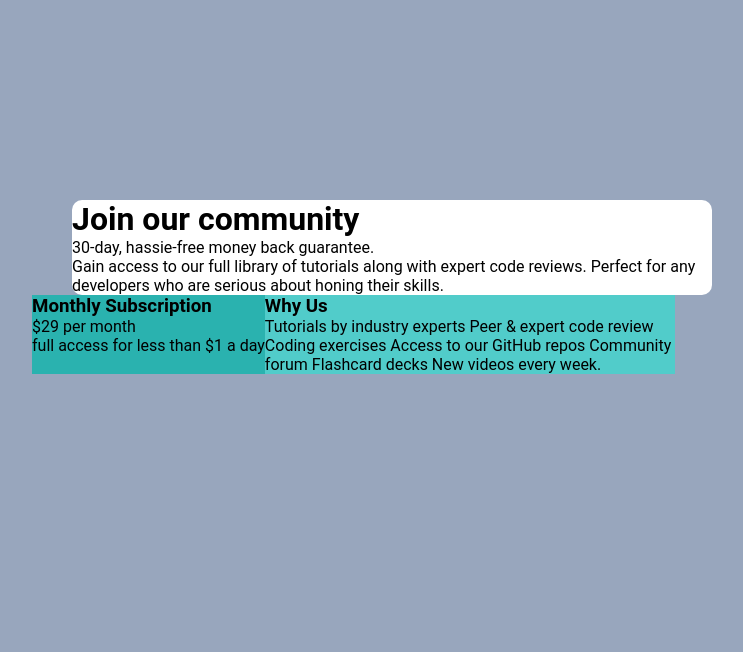
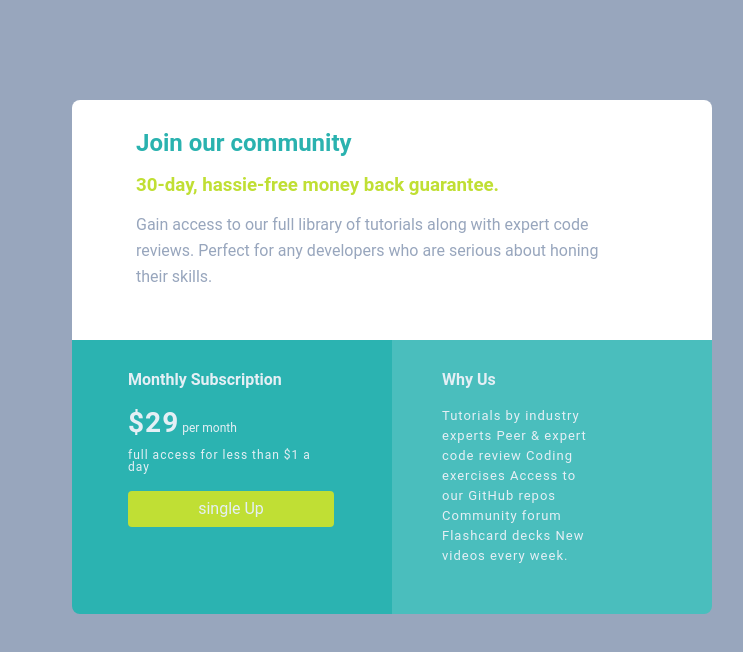
Before and after one commit to otaviojneto/single-price-grid-component, a website: page index.html in a window 1280 px wide. Shown: the whole page, without its empty margins (248-991 px from the left). Drawn offline with Linux system fonts and the light colour scheme.

Commit message:
price completo

```diff
--- a/index.html
+++ b/index.html
@@ -14,17 +14,12 @@
         />
     </head>
     <body class="wall">
-        <div class="white"></div>
-        <div class="aqua">
-            <div class="box1"></div>
-            <div class="box2"></div>
-        </div>
+        <div class="single">
+            <h2 class="join">Join our community</h2>
 
-        <div class="single">
-            <h1>Join our community</h1>
-            <p>30-day, hassie-free money back guarantee.</p>
+            <h3 class="day">30-day, hassie-free money back guarantee.</h3>
 
-            <p>
+            <p class="text">
                 Gain access to our full library of tutorials along with expert
                 code reviews. Perfect for any developers who are serious about
                 honing their skills.
@@ -33,15 +28,19 @@
 
         <div class="row card">
             <div class="information">
-                <h3>Monthly Subscription</h3>
-                <p>$29 per month</p>
-                <p>full access for less than $1 a day</p>
-                <a href="#"></a>
+                <h3 class="title">Monthly Subscription</h3>
+
+                <p class="text"><bold class="bold">$29</bold> per month</p>
+
+                <p class="txt">full access for less than $1 a day</p>
+
+                <a class="btn" href="#">single Up</a>
             </div>
 
             <div class="why-us">
-                <h3>Why Us</h3>
-                <p>
+                <h3 class="title">Why Us</h3>
+
+                <p class="txt">
                     Tutorials by industry experts Peer & expert code review
                     Coding exercises Access to our GitHub repos Community forum
                     Flashcard decks New videos every week.
--- /dev/null
+++ b/scss/base/text.scss
@@ -0,0 +1,16 @@
+.title {
+    color: $grey;
+    line-height: 20px;
+    letter-spacing: normal;
+    font-weight: 700;
+    font-size: 16px;
+    margin-bottom: 16px;
+}
+
+.txt {
+    color: $grey;
+    font-size: 12px;
+    line-height: 12px;
+    letter-spacing: 1px;
+    margin-bottom: 18px;
+}
--- a/scss/components/button.scss
+++ /dev/null
@@ -1,21 +0,0 @@
-.btn {
-    align-items: center;
-    background-color: $blue;
-    border: 2px solid $blue;
-    border-radius: 2px;
-    color: $white;
-    display: flex;
-    font-weight: 500;
-    font-size: 16px;
-    height: 36px;
-    justify-content: center;
-    line-height: 26px;
-    text-align: center;
-    width: 160px;
-
-    &-outline {
-        @extend .btn;
-        background-color: transparent;
-        color: $blue;
-    }
-}
--- a/scss/components/card.scss
+++ b/scss/components/card.scss
@@ -2,28 +2,100 @@
     background-color: $blue;
 }
 
-.card {
-     margin: 0px 180px 0px 280px;
-    border-radius: 10px;
-}
-
+// 1 party
 .single {
     background-color: white;
+    border-radius: 8px 8px 0 0;
     display: block;
-    margin: 200px auto 0px;
+    margin: 100px auto 0px;
+    padding: 28px 64px;
     width: 50%;
-    border-radius: 10px;
+
+
+    .join {
+        color: $cyan;
+        font-weight: 700;
+        line-height: 30px;
+        margin-bottom: 16px;
+        letter-spacing: normal;
 
     }
 
+    .day {
+        color: $yellow;
+        font-weight: 700;
+        margin-bottom: 16px;
+    }
+
+    .text {
+        font-size: 16px;
+        line-height: 26px;
+        max-width: 94%;
+        padding-bottom: 22px;
+        color: $blue;
+
+    }
+}
+
+// 2 party
+.card {
+    margin: 0 auto;
+    max-width: 50%;
+
+
+
     .information {
-    background-color: $cyan;
+        background-color: #2bb3b1;
+        border-radius: 0 0 0 8px;
+        padding: 30px 56px 26px;
         max-width: 50%;
+        width: 100%;
+
+
+        .text {
+            color: $grey;
+            font-size: 12px;
+            margin-bottom: 10px;
+
+            .bold {
+                font-size: 28px;
+                font-weight: 700;
+                letter-spacing: 1px;
+            }
+        }
+
+
+
+        .btn {
+            align-items: center;
+            background-color: $yellow;
+            border-radius: 4px;
+            color: $grey;
+            display: flex;
+            font-size: 16px;
+            height: 36px;
+            justify-content: center;
+            line-height: 26px;
+            text-align: center;
+            width: 206px;
+
+        }
     }
 
     .why-us {
-    background-color: $green;
+        background-color: #4abebd;
+        border-radius: 0 0 8px 0;
         max-width: 50%;
+        padding: 30px 50px;
+        width: 100%;
+
+        .txt {
+            font-size: 13px;
+            padding-right: 60px;
+            line-height: 20px;
+        }
 
 
     }
+
+}
--- a/scss/styles.scss
+++ b/scss/styles.scss
@@ -1,4 +1,5 @@
 @import "./base/global.scss";
 @import "./base/grid.scss";
 @import "./base/colors.scss";
+@import "./base/text.scss";
 @import "./components/card.scss";
```
Also changed, not shown: public/css/styles.css. Lines whose indentation alone changed are shown as unchanged.
